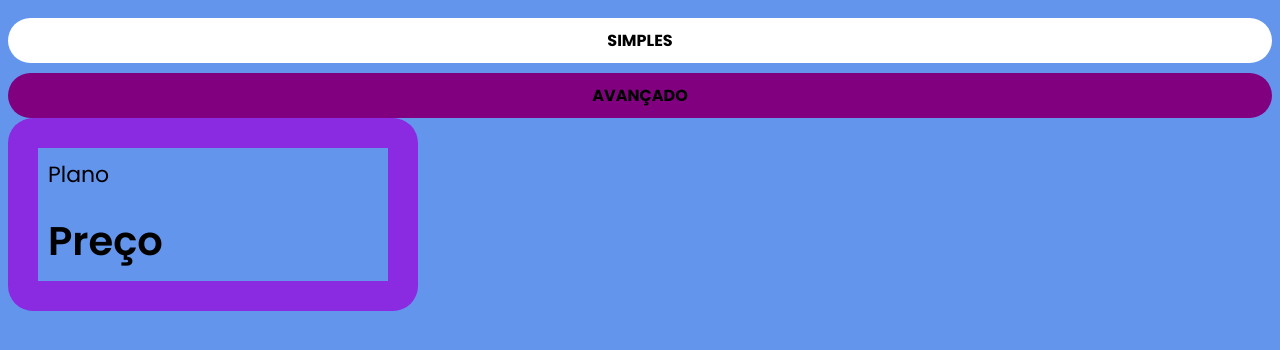
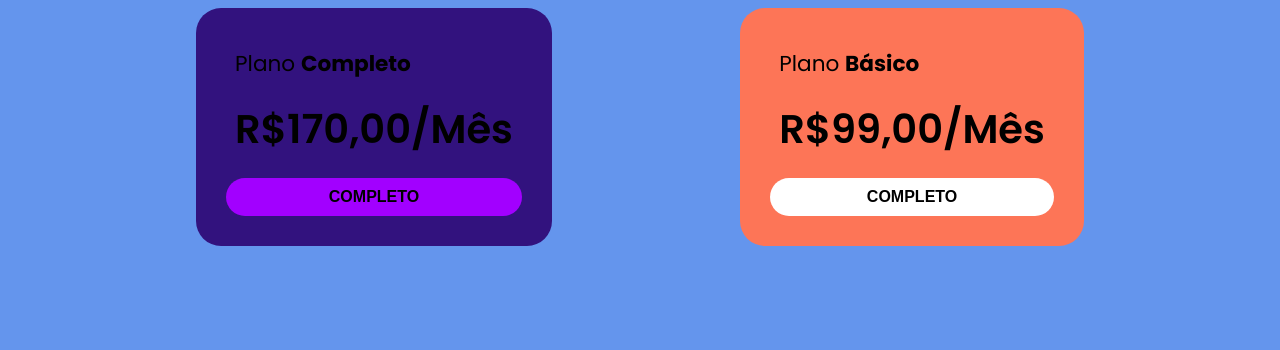
Before and after one commit to Alexandre-Passos/Projeto_Cards, an Angular app: page / in a window 1280 px wide. Shown: the top 350 px of the page. Built offline with nearby package versions, Linux system fonts and the light colour scheme.

Commit message:
concluindo a aula 2 de 3

```diff
--- a/src/app/app.component.css
+++ b/src/app/app.component.css
@@ -0,0 +1,4 @@
+.cards-container{
+    display: flex;
+    justify-content: space-evenly;
+}
--- a/src/app/app.component.html
+++ b/src/app/app.component.html
@@ -1,8 +1,13 @@
-<app-botao [plano]="'Simples'" [estilo]="'branco'"  [desabilitar]="false" (emitindoEventoClick)="botaoClicado()"></app-botao>
+<!-- <app-botao [plano]="'Simples'" [estilo]="'branco'"  [desabilitar]="false" (emitindoEventoClick)="botaoClicado()"></app-botao>
 
-<app-botao [plano]="'Avançado'" [estilo]="'roxo'" (emitindoEventoClick)="botaoClicado()"></app-botao>
+<app-botao [plano]="'Avançado'" [estilo]="'roxo'" (emitindoEventoClick)="botaoClicado()"></app-botao> -->
 
-<app-card>
+<div class="cards-container">
+    <app-card [estilo]="'roxo'" [plano]="'Completo'" [preco]="170"
 
+    (clicado)="botaoClicado()"
+    ></app-card>
 
-</app-card>
+    <app-card [estilo]="'laranja'" [plano]="'Básico'" [preco]="99"></app-card>
+
+</div>
--- a/src/app/componentes/botao/botao.component.css
+++ b/src/app/componentes/botao/botao.component.css
@@ -18,7 +18,7 @@
     }
 
     &.roxo {
-        background-color: purple;
+        background-color: rgb(162, 0, 255);
 
     }
 
--- a/src/app/componentes/card/card.component.css
+++ b/src/app/componentes/card/card.component.css
@@ -3,24 +3,27 @@ div.card {
     border-radius: 25px;
     padding: 30px;
 
-    .card_item {
-        padding: 10px;
-    }
+
 
     .card_plano {
-        font-size: 22px;
+        font-size: 1.35rem;
     }
 
     .card_preco {
         font-weight: 600;
-        font-size: 40px;
+        font-size: 2.5rem;
     }
+
+    .card_item {
+        padding: 0.58rem;
+    }
+
 
     &.laranja {
         background-color: #fd7557;
     }
 
     &.roxo {
-        background-color: blueviolet;
+        background-color: rgb(50, 18, 126);
     }
 }
--- a/src/app/componentes/card/card.component.html
+++ b/src/app/componentes/card/card.component.html
@@ -1,4 +1,12 @@
-<div class="card roxo">
-    <div class="card_plano card_item ">Plano</div>
-    <div class="card_preco card_item">Preço</div>
+<div class="card" [class]="{
+    laranja: estilo === 'laranja' ? true: false,
+    roxo: estilo === 'roxo' ? true: false
+}">
+    <div class="card_plano card_item ">Plano <b>{{plano}}</b></div>
+    <div class="card_preco card_item">R${{precoPlano}},00/Mês</div>
+
+    <app-botao [estilo]="estilo === 'laranja' ? 'branco': 'roxo'"
+
+
+    [plano]=" 'Completo'" [desabilitar]="false" (click)="botaoClick()"></app-botao>
 </div>
--- a/src/app/componentes/card/card.component.ts
+++ b/src/app/componentes/card/card.component.ts
@@ -1,4 +1,4 @@
-import { Component } from '@angular/core';
+import { Component, Input, Output, EventEmitter } from '@angular/core';
 
 @Component({
   selector: 'app-card',
@@ -7,4 +7,16 @@ import { Component } from '@angular/core';
 })
 export class CardComponent {
 
+  @Input({required: true}) plano: string = '';
+
+  @Input({required: true, alias: "preco"}) precoPlano: number = 0;
+
+  @Input({required: true}) estilo: 'laranja' | 'roxo' = 'laranja'
+
+  @Output('clicado') botaoClicado = new EventEmitter<void>();
+
+  botaoClick(){
+    console.log("Esse botão...")
+    this.botaoClicado.emit();
+  }
 }
--- a/src/styles.css
+++ b/src/styles.css
@@ -2,7 +2,7 @@
 
 @import url('https://fonts.googleapis.com/css2?family=Poppins:ital,wght@0,100;0,200;0,300;0,400;0,500;0,600;0,700;0,800;0,900;1,100;1,200;1,300;1,400;1,500;1,600;1,700;1,800;1,900&display=swap');
 
-* {
+body {
     background-color: cornflowerblue;
     font-family: "Poppins", sans-serif;
 }
```
